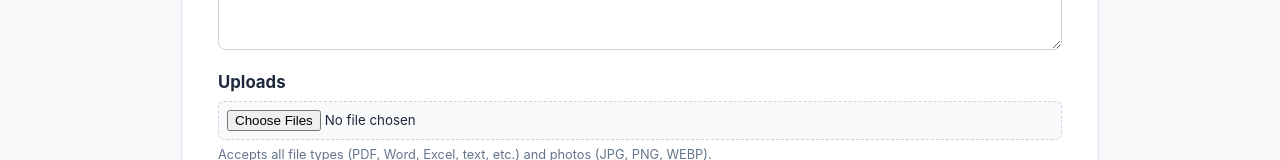
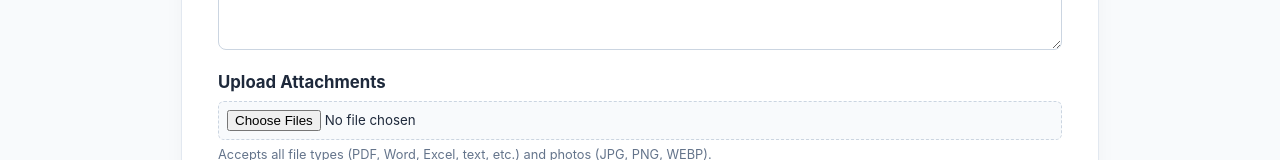
Before and after one commit to Blessy9202133/issue-tracker-app, an Angular app in the folder frontend/: page /create-issue in a window 1280 px wide. Shown: the part 525-685 px from the top of the page. Built offline with nearby package versions, Linux system fonts and the light colour scheme.

Commit message:
style: rename Uploads label to Upload Attachments in registration and analysis forms

```diff
--- a/frontend/src/app/components/create-issue/create-issue.component.html
+++ b/frontend/src/app/components/create-issue/create-issue.component.html
@@ -139,7 +139,7 @@
             }
 
             <label for="photos">
-              {{ isEditMode() ? 'Add More Uploads' : 'Uploads' }}
+              {{ isEditMode() ? 'Add More Upload Attachments' : 'Upload Attachments' }}
             </label>
             <input
               type="file"
--- a/frontend/src/app/components/issue-detail/issue-detail.component.html
+++ b/frontend/src/app/components/issue-detail/issue-detail.component.html
@@ -272,7 +272,7 @@
           <!-- File / Photo Upload for Analysis Team -->
           <div class="form-group">
             <label class="form-label" for="analysisFilesInput">
-              Uploads
+              Upload Attachments
             </label>
 
             <div class="analysis-upload-container">
```
